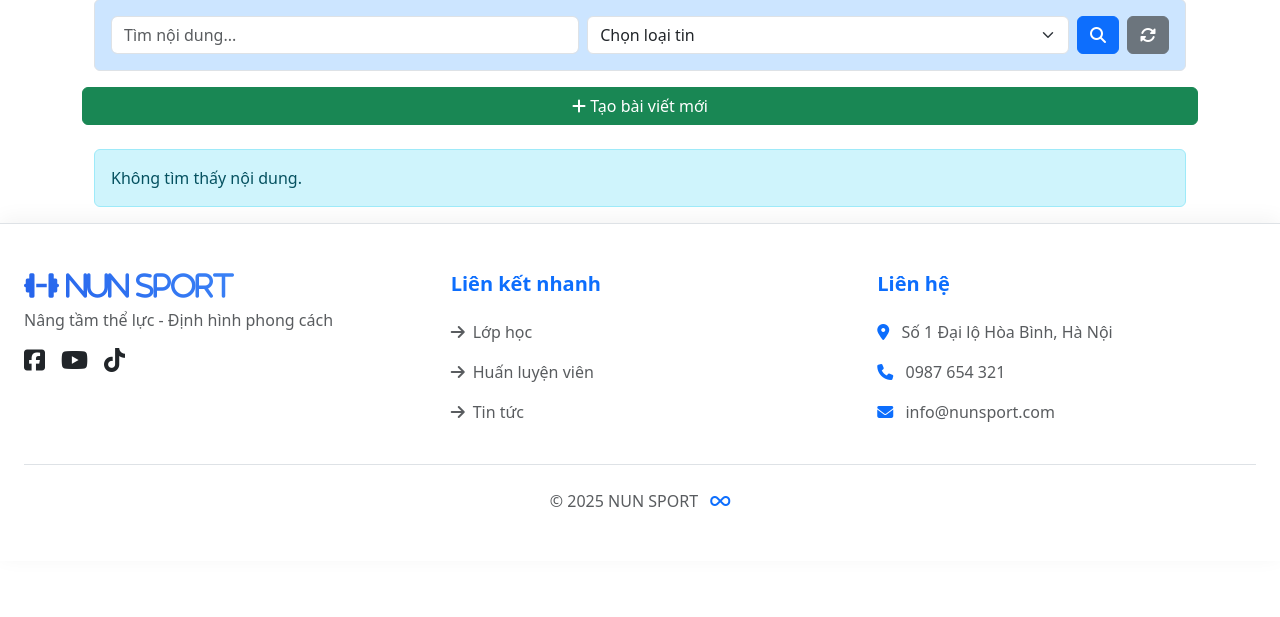
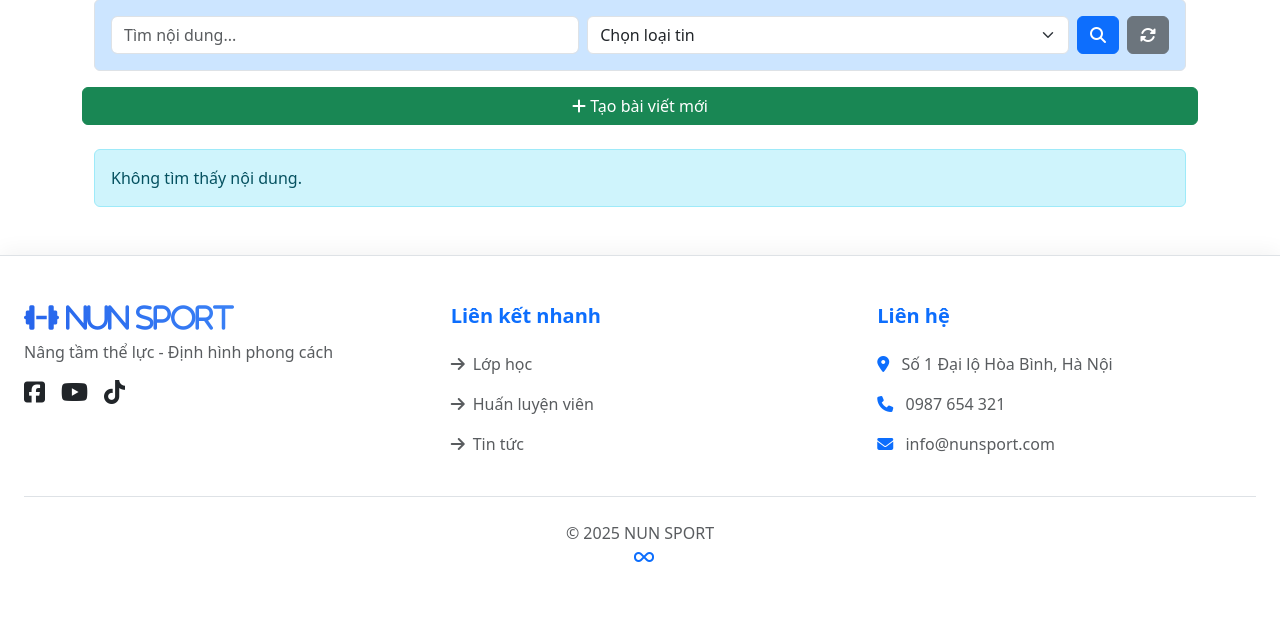
Before and after one commit to trakie/QLTTTheDucTheThao, a Django app: page /news/ in a window 1280 px wide. Shown: the part 208-825 px from the top of the page. Before the commit the page ends 715 px from the top, so only its background shows below. Run offline with Django 5.2, Linux system fonts and the light colour scheme; the visitor is signed in with stand-in values (Sample User, id 1); data that the repository does not hold is empty; some libraries are stand-ins or nearby versions.

Commit message:
Minh Update minor giao dien

```diff
--- a/pe_app/pes/templates/pes/layout/footer.html
+++ b/pe_app/pes/templates/pes/layout/footer.html
@@ -1,11 +1,11 @@
 <!-- ft.html -->
-<footer class="border-top bg-white">
+<footer class="border-top bg-white mt-5">
     <div class="container-fluid px-4 py-5">
         <div class="row g-5">
             <!-- Column 1: Brand Info -->
             <div class="col-lg-4">
                 <h3 class="navbar-brand fw-bold fs-3 fas fa-dumbbell me-2" style="background: linear-gradient(45deg, #2563eb, #3b82f6); -webkit-background-clip: text; -webkit-text-fill-color: transparent;">
-                    NUN SPORT
+                    <a href="/" class="text-decoration-none">NUN SPORT</a>
                 </h3>
                 <p class="text-muted mb-3">
                     <i class="text-primary"></i>Nâng tầm thể lực - Định hình phong cách
@@ -14,7 +14,7 @@
                     <a href="#" class="text-decoration-none text-dark hover-gradient">
                         <i class="fab fa-facebook-square fs-4"></i>
                     </a>
-                    <a href="#" class="text-decoration-none text-dark hover-gradient">
+                    <a href="https://www.youtube.com/watch?v=dQw4w9WgXcQ" class="text-decoration-none text-dark hover-gradient">
                         <i class="fab fa-youtube fs-4"></i>
                     </a>
                     <a href="#" class="text-decoration-none text-dark hover-gradient">
@@ -68,9 +68,9 @@
         <!-- Copyright Section -->
         <div class="border-top pt-4 mt-4 text-center">
             <p class="mb-0 text-muted">
-                © 2025 NUN SPORT
+                © 2025 NUN SPORT<br>
                 <a href="https://www.youtube.com/watch?v=3yaab2_EEHM"
-                   class="text-decoration-none hover-gradient"
+                   class="text-decoration-none text-center hover-gradient"
                    target="_blank">
                     <i class="fas fa-infinity ms-2"></i>
                 </a>
--- a/pe_app/pes/templates/pes/news_detail.html
+++ b/pe_app/pes/templates/pes/news_detail.html
@@ -81,7 +81,6 @@
     }
 
     .article-content {
-        font-family: var(--serif-font);
         font-size: 1.125rem;
         line-height: 1.8;
         color: #444;
```
Also changed, not shown: pe_app/pe_app/settings.py (+9 -9 lines).
